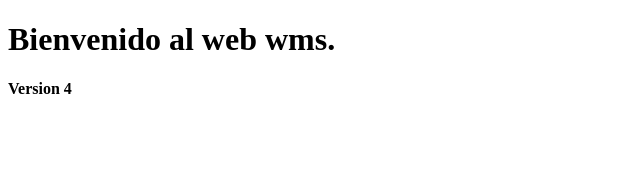
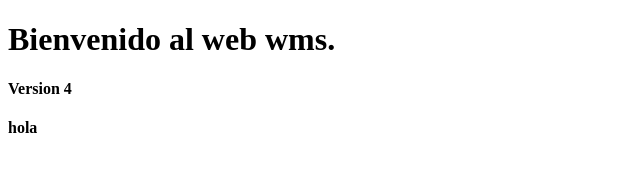
Before and after one commit to Joshko/demo, a plain HTML site: page index.html in a window 1280 px wide. Shown: the full height of the page, 0-640 px from the left. Drawn offline with Linux system fonts and the light colour scheme.

Commit message:
modifica
testing

```diff
--- a/index.html
+++ b/index.html
@@ -7,5 +7,6 @@
 <body>
 <h1>Bienvenido al web wms.</h1>
 <h4>Version 4</h4>
+<b>hola</b>
 </body>
 </html>
```
